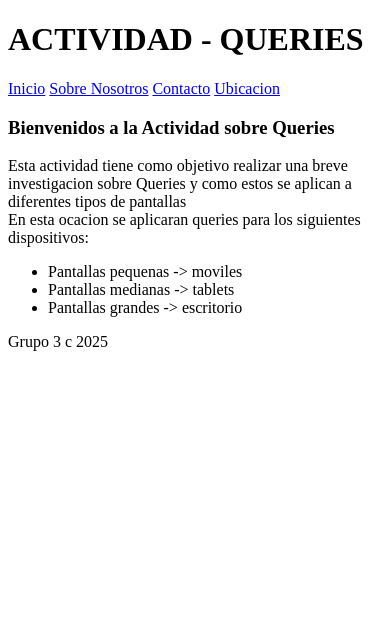
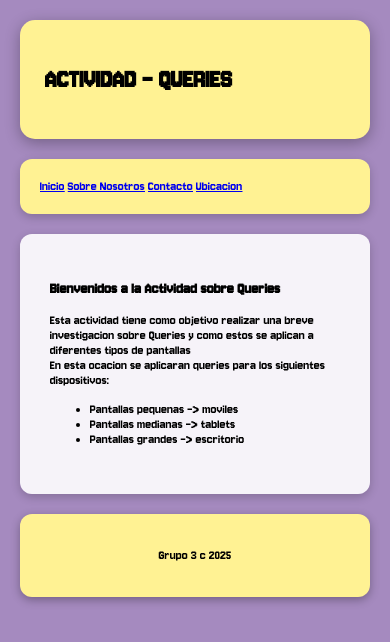
Before and after one commit to Michilinto/PRY_ACTIVIDAD_QUERIES, a plain HTML site: page index.html in a window 390 px wide. Drawn offline with Linux system fonts and the light colour scheme.

Commit message:
Estilos celular

```diff
--- a/public/css/estilos.css
+++ b/public/css/estilos.css
@@ -47,3 +47,43 @@
         text-align: center;
     }
 }
+/* MOVILES */
+@media (max-width: 480px) {
+    body {
+        font-size: 14px;
+        background-color: #A58ABF;
+        margin: 0;
+        padding: 20px;
+        font-family: 'Pixel', Arial, sans-serif;
+    }
+    header {
+        background-color: #FFF293;
+        padding: 25px;
+        border-radius: 15px;
+        box-shadow: 0 4px 15px rgba(0, 0, 0, 0.3);
+        margin-bottom: 20px;
+    }
+    nav {
+        background-color: #FFF293;
+        padding: 20px;
+        border-radius: 12px;
+        box-shadow: 0 3px 10px rgba(0, 0, 0, 0.2);
+        margin-bottom: 20px;
+    }
+    main {
+        background-color: rgba(255, 255, 255, 0.9);
+        padding: 30px;
+        border-radius: 12px;
+        box-shadow: 0 3px 10px rgba(0, 0, 0, 0.2);
+        margin-bottom: 20px;
+        min-height: 200px;
+    }
+    footer {
+        background-color: #FFF293;
+        padding: 20px;
+        border-radius: 12px;
+        box-shadow: 0 3px 10px rgba(0, 0, 0, 0.3);
+        text-align: center;
+    }
+
+}
```
